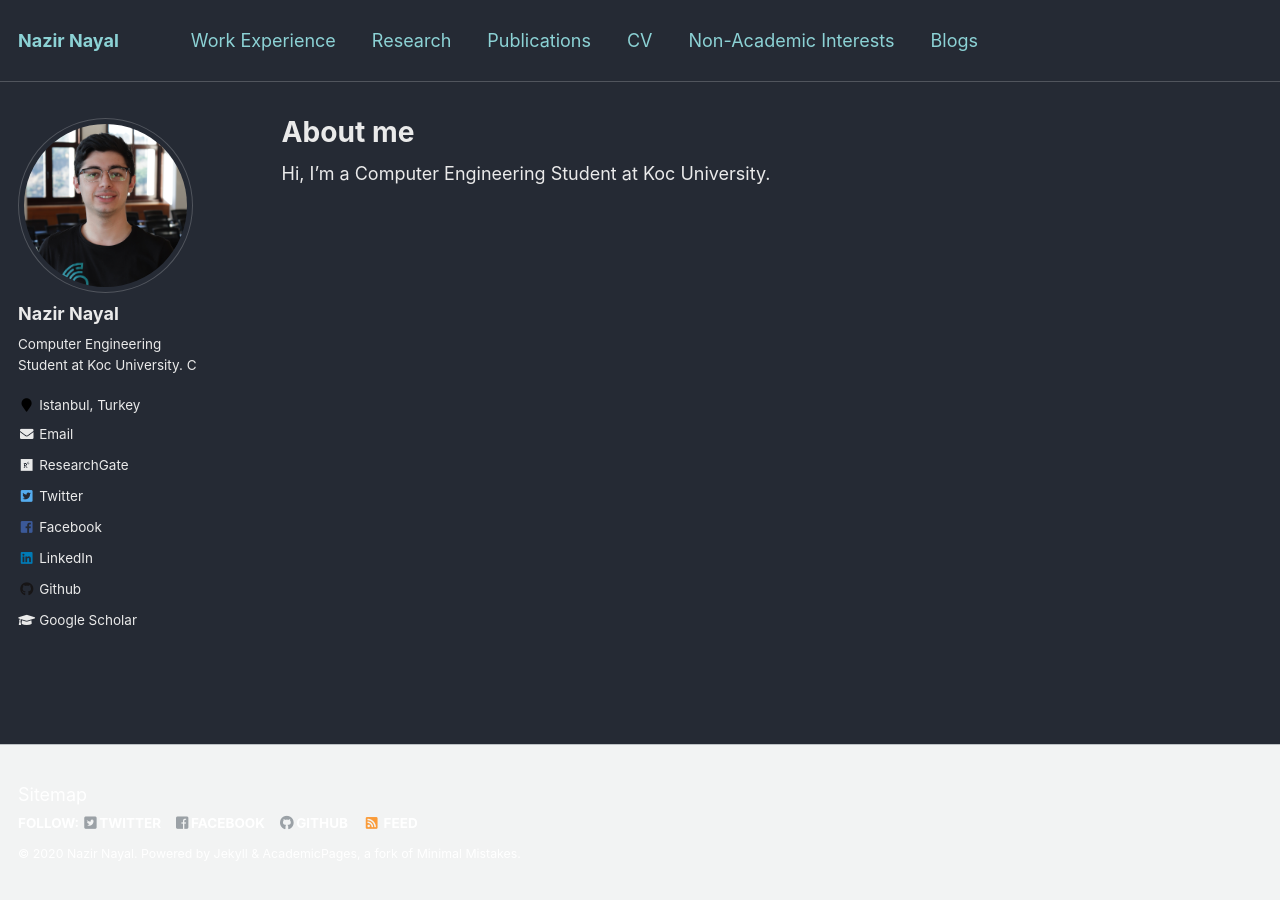
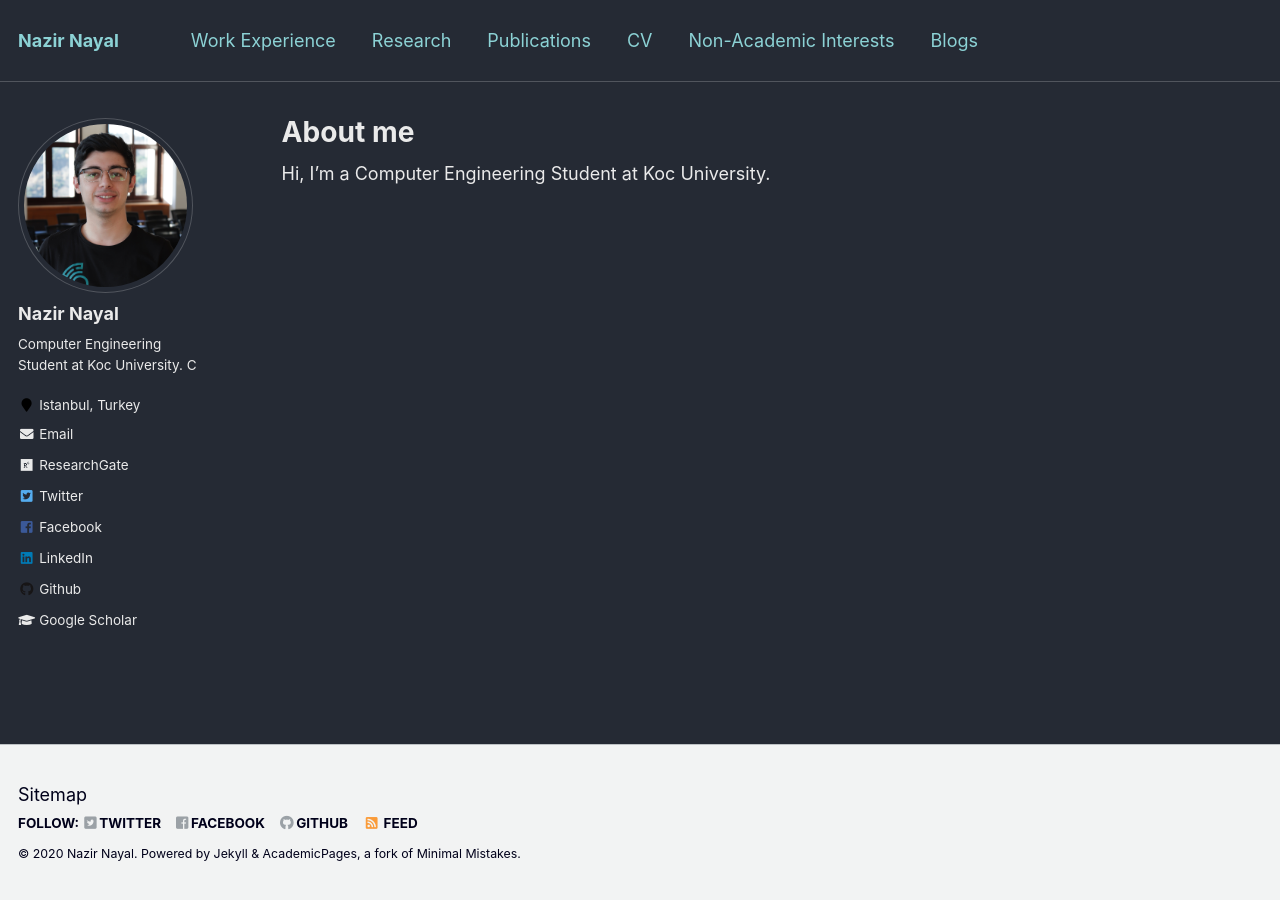
Before and after one commit to NazirNayal8/nazirnayal.github.io, a Jekyll site: the page built from _pages/about.md, in a window 1280 px wide. Built offline with Jekyll 4.4.1, drawn with Linux system fonts in a browser that asks for light colours.

Commit message:
update footer color

```diff
--- a/_sass/_footer.scss
+++ b/_sass/_footer.scss
@@ -15,7 +15,7 @@
   height: auto;
   /* sticky footer fix end */
   margin-top: 3em;
-  color: #fff !important;
+  color: #00001a !important;
   -webkit-animation: intro 0.3s both;
           animation: intro 0.3s both;
   -webkit-animation-delay: 0.45s;
```
